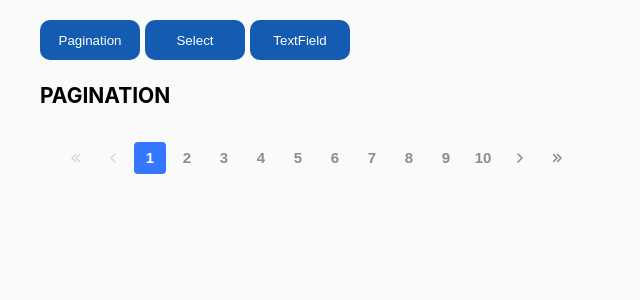
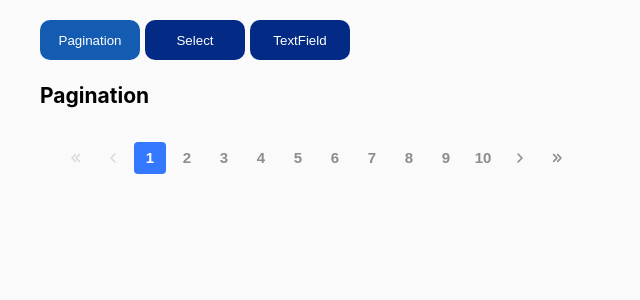
Before and after one commit to UsePlease-UI/PPudding, a React (Create React App) app: page / in a window 1280 px wide. Shown: the top 300 px of the page, without its empty margins (0-640 px from the left). Built offline with nearby package versions, Linux system fonts and the light colour scheme.

Commit message:
mod: 수정사항 반영

```diff
--- a/src/components/atoms/Block.tsx
+++ b/src/components/atoms/Block.tsx
@@ -6,11 +6,11 @@ import palette from 'styles/palette';
 type blockType = {
     children: React.ReactNode;
     name: string;
+    selected: string;
     onClick: (e: string) => void;
 };
 
 const blockStyle = css({
-    background: `${palette.primary.main}`,
     color: 'white',
     cursor: 'pointer',
     minWidth: 100,
@@ -21,9 +21,13 @@ const blockStyle = css({
     }
 });
 
-export default function Block({ children, name, onClick }: blockType) {
+export default function Block({ children, name, onClick, selected }: blockType) {
     return (
-        <button type="button" css={blockStyle} onClick={() => onClick(name)}>
+        <button
+            type="button"
+            css={css([blockStyle, { background: selected === name ? palette.primary.main : palette.secondary.main }])}
+            onClick={() => onClick(name)}
+        >
             {children}
         </button>
     );
--- a/src/components/layout/Layout.tsx
+++ b/src/components/layout/Layout.tsx
@@ -53,7 +53,7 @@ export default function Layout() {
         <div css={layoutStyle}>
             <BlockWrapper>
                 {COMPONENT_LIST.map((el: string) => (
-                    <Block onClick={handleClick} name={el}>
+                    <Block onClick={handleClick} name={el} selected={selected}>
                         {el}
                     </Block>
                 ))}
@@ -61,13 +61,13 @@ export default function Layout() {
             <div css={componentStyle}>
                 {selected === 'Pagination' && (
                     <FlexBox direction="column" gap={10}>
-                        <h2>PAGINATION</h2>
+                        <h2>{selected}</h2>
                         <Pagination totalCount={32} page={page} blockNum={blockNum} onChange={handlePaginationChange} />
                     </FlexBox>
                 )}
                 {selected === 'Select' && (
                     <FlexBox direction="column" gap={10}>
-                        <h2>SELECT</h2>
+                        <h2>{selected}</h2>
                         <FormControl
                             id="milk"
                             label="우유"
@@ -88,7 +88,7 @@ export default function Layout() {
                 )}
                 {selected === 'TextField' && (
                     <FlexBox direction="column" gap={10}>
-                        <h2>TEXTFIELD</h2>
+                        <h2>{selected}</h2>
                         <FormControl
                             id="name"
                             helperTextId="name-helper-text"
```
